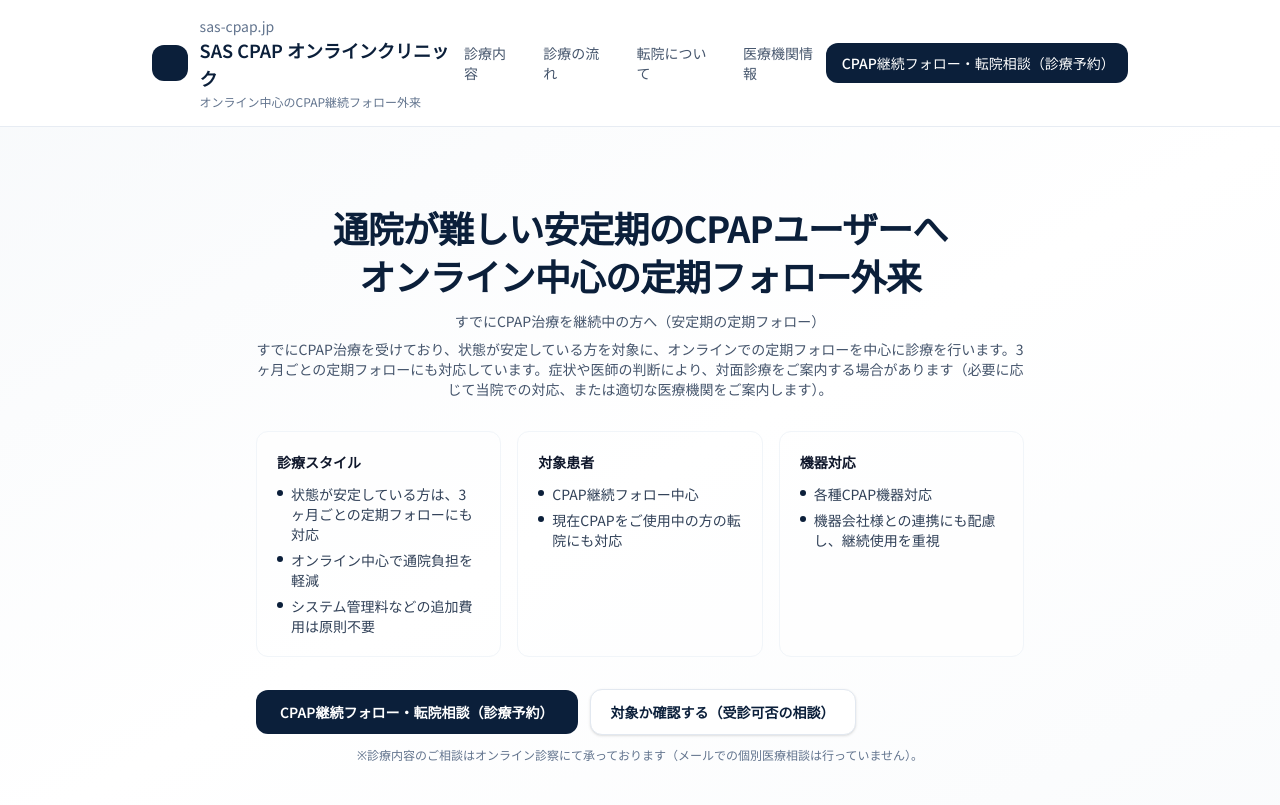
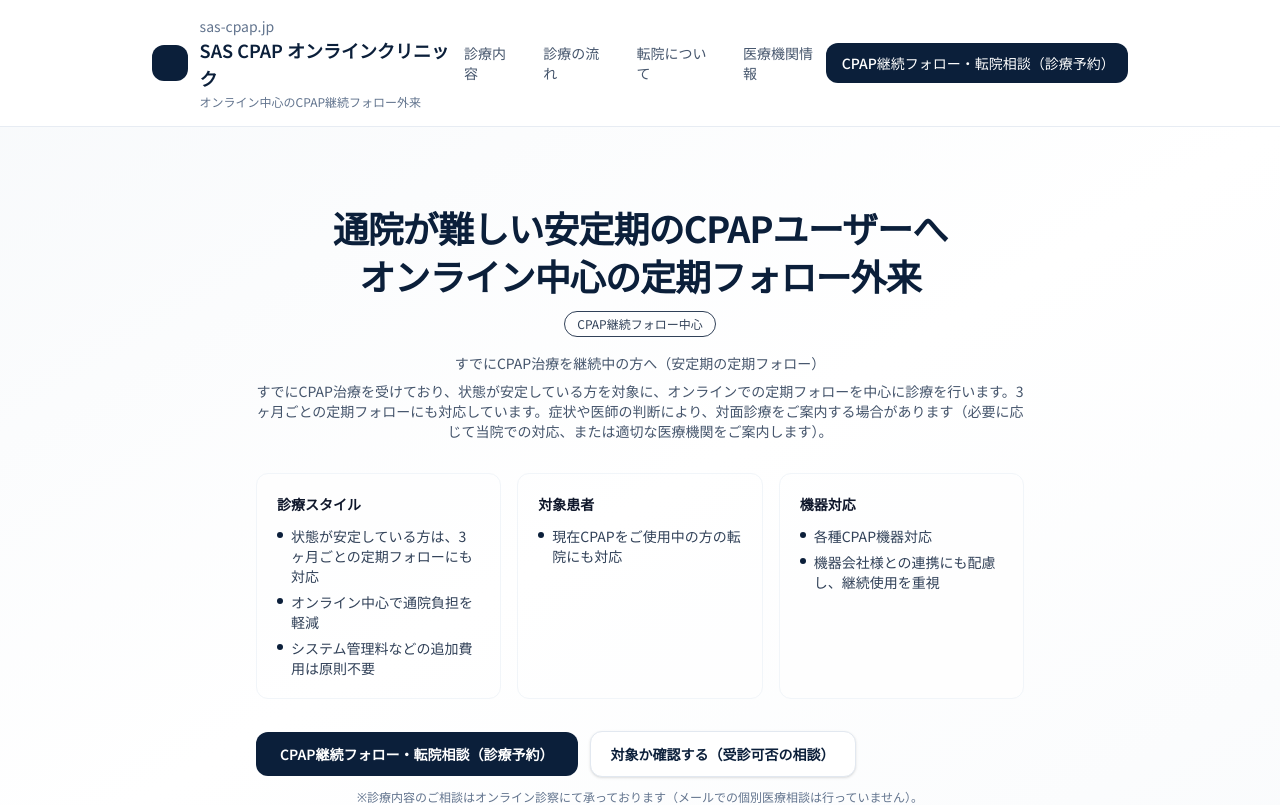
Before and after one commit to mandahan2002/sas-clinic-site, a Next.js app: page / in a window 1280 px wide. Shown: the top 805 px of the page. Built offline with nearby package versions, Linux system fonts and the light colour scheme.

Commit message:
Add CPAP継続フォロー中心 label to Home page for SAS CPAP online clinic, enhancing visibility of ongoing support for stable users and removing redundant list item for cleaner layout.

```diff
--- a/app/page.tsx
+++ b/app/page.tsx
@@ -50,6 +50,9 @@ export default function Home() {
               通院が難しい安定期のCPAPユーザーへ
               <span className="block mt-2">オンライン中心の定期フォロー外来</span>
             </h1>
+            <p className="mt-4 inline-flex items-center rounded-full border bg-white/70 px-3 py-1 text-xs text-slate-700">
+              CPAP継続フォロー中心
+            </p>
             <p className="mt-4 text-sm text-slate-600">
               すでにCPAP治療を継続中の方へ（安定期の定期フォロー）
             </p>
@@ -78,10 +81,6 @@ export default function Home() {
               <div className="rounded-xl border border-slate-100 bg-white/70 p-5">
                 <div className="text-sm font-semibold text-slate-900">対象患者</div>
                 <ul className="mt-3 space-y-1.5 text-sm text-slate-700">
-                  <li className="flex gap-2">
-                    <span className="mt-1.5 inline-block h-1.5 w-1.5 shrink-0 rounded-full bg-[#0B1F3A]" />
-                    CPAP継続フォロー中心
-                  </li>
                   <li className="flex gap-2">
                     <span className="mt-1.5 inline-block h-1.5 w-1.5 shrink-0 rounded-full bg-[#0B1F3A]" />
                     現在CPAPをご使用中の方の転院にも対応
```
